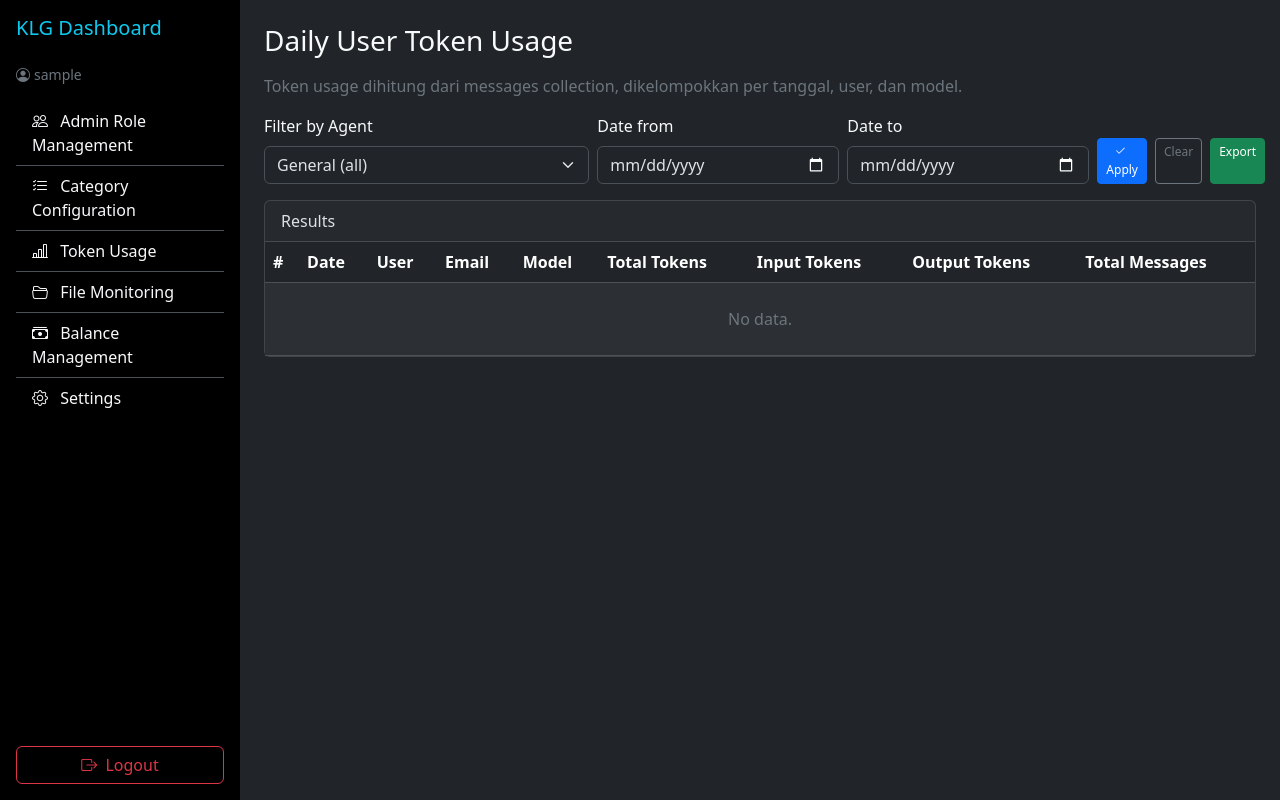
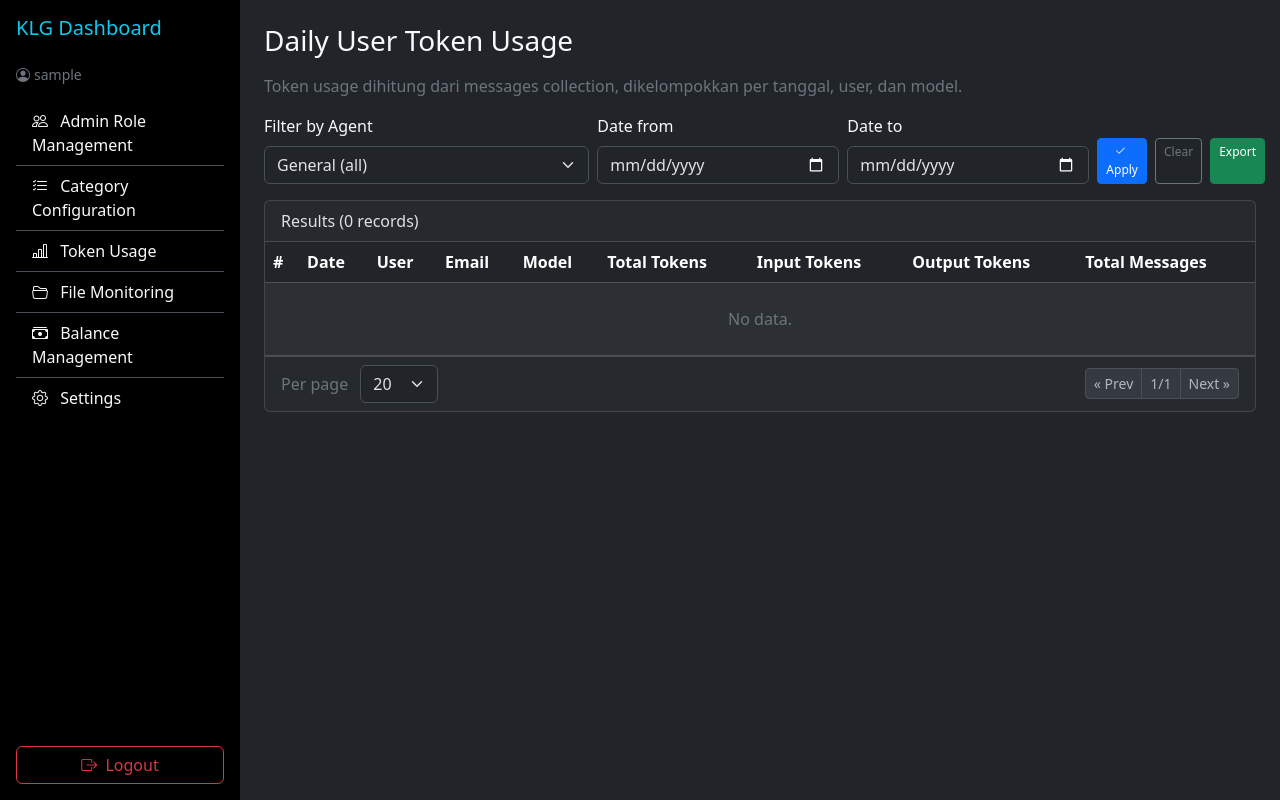
Before and after one commit to DavidNath4/KLG-Admin-dashboard, a Flask app: page /admin/tokens in a window 1280 px wide. Run offline with Flask 3, Linux system fonts and the light colour scheme; the visitor is signed in with stand-in values (Sample User, id 1); data that the repository does not hold is empty.

Commit message:
add pagination for tokens page

```diff
--- a/service/tokens.py
+++ b/service/tokens.py
@@ -4,6 +4,7 @@ from io import BytesIO
 import pandas as pd
 from config.mongo import get_col
 from flask import current_app
+from math import ceil
 
 bp = Blueprint("tokens", __name__, url_prefix="/admin")
 
@@ -182,15 +183,31 @@ def admin_tokens():
             mimetype="application/vnd.openxmlformats-officedocument.spreadsheetml.sheet"
         )
 
+    # --- Pagination setup ---
+    page = request.args.get("page", 1, type=int)
+    per_page = request.args.get("per_page", 20, type=int)
+    total = len(rows)
+    total_pages = ceil(total / per_page) if total > 0 else 1
+
+    start = (page - 1) * per_page
+    end = start + per_page
+    paginated_rows = rows[start:end]
+
+    now_date = date.today().isoformat()
+
     now_date = date.today().isoformat()
     return render_template(
         "tokens.html",
         title="Token Usage",
         active="tokens",
-        rows=rows,
+        rows=paginated_rows,
         agents_list=agents_list,
         selected_agent=selected_agent,
         date_from=date_from,
         date_to=date_to,
-        now_date=now_date
+        now_date=now_date,
+        page=page,
+        per_page=per_page,
+        total=total,
+        total_pages=total_pages
     )
--- a/templates/tokens.html
+++ b/templates/tokens.html
@@ -40,21 +40,18 @@
         Export
       </a>
     </div>
-
-
   </div>
 </form>
 
 <style>
   .btn-sm {
-    font-size: 0.75rem;   /* lebih kecil */
+    font-size: 0.75rem;
     padding: 0.25rem 0.5rem;
   }
 </style>
 
-
 <div class="card">
-  <div class="card-header">Results</div>
+  <div class="card-header">Results ({{ total }} records)</div>
   <div class="table-responsive">
     <table class="table table-dark table-striped align-middle mb-0">
       <thead>
@@ -73,7 +70,7 @@
       <tbody>
         {% for r in rows %}
         <tr>
-    <td>{{ loop.index }}</td>
+          <td>{{ (page - 1) * per_page + loop.index }}</td>
           <td>{{ r.date }}</td>
           <td>{{ r.name or '-' }}</td>
           <td>{{ r.email or '-' }}</td>
@@ -89,8 +86,39 @@
         </tr>
         {% endfor %}
       </tbody>
+    </table>
+  </div>
 
-    </table>
+  <!-- Pagination Footer -->
+  <div class="card-footer d-flex justify-content-between align-items-center">
+    <div>
+      <form method="get" class="d-inline">
+        <input type="hidden" name="agent" value="{{ selected_agent }}">
+        <input type="hidden" name="date_from" value="{{ date_from }}">
+        <input type="hidden" name="date_to" value="{{ date_to }}">
+        <label class="me-2 text-secondary">Per page</label>
+        <select name="per_page" class="form-select d-inline w-auto" onchange="this.form.submit()">
+          {% for n in [5,10,20,50,100] %}
+            <option value="{{ n }}" {% if per_page == n %}selected{% endif %}>{{ n }}</option>
+          {% endfor %}
+        </select>
+      </form>
+    </div>
+    <nav>
+      <ul class="pagination pagination-sm mb-0">
+        <li class="page-item {% if page <= 1 %}disabled{% endif %}">
+          <a class="page-link"
+             href="{{ url_for('tokens.admin_tokens', agent=selected_agent, date_from=date_from, date_to=date_to, page=page-1, per_page=per_page) }}">« Prev</a>
+        </li>
+        <li class="page-item disabled">
+          <span class="page-link">{{ page }}/{{ total_pages }}</span>
+        </li>
+        <li class="page-item {% if page >= total_pages %}disabled{% endif %}">
+          <a class="page-link"
+             href="{{ url_for('tokens.admin_tokens', agent=selected_agent, date_from=date_from, date_to=date_to, page=page+1, per_page=per_page) }}">Next »</a>
+        </li>
+      </ul>
+    </nav>
   </div>
 </div>
 {% endblock %}
```
Lines whose indentation alone changed are shown as unchanged.
